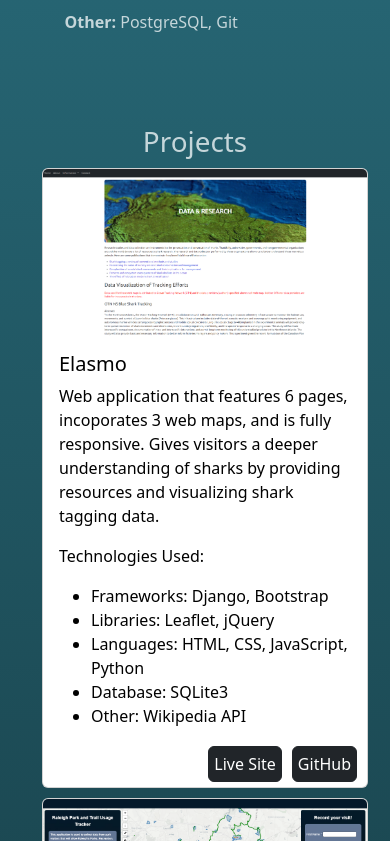
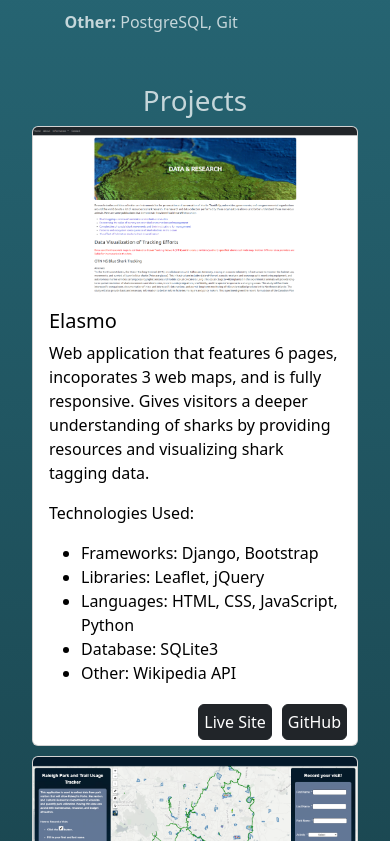
Before and after one commit to dacrews/Portfolio, a React (Create React App) app: page / in a window 390 px wide. Shown: the part 1583-2424 px from the top of the page. Built offline with nearby package versions, Linux system fonts and the light colour scheme.

Commit message:
Updated responsive styling

```diff
--- a/src/static/styles.css
+++ b/src/static/styles.css
@@ -134,7 +134,7 @@ Projects
 
 .cardContent {
     width: 25%;
-    margin: 10px !important;
+    margin-bottom: 10px !important;
     height: auto;
     color: black;
 }
@@ -153,7 +153,7 @@ Projects
 }
 
 @media screen and (max-width: 501px) {
-    #projects {
+    #projects, #about {
         height: auto;
     }
 
```
Also changed, not shown: 1 other file (tests, documents, lock files or other folders).
